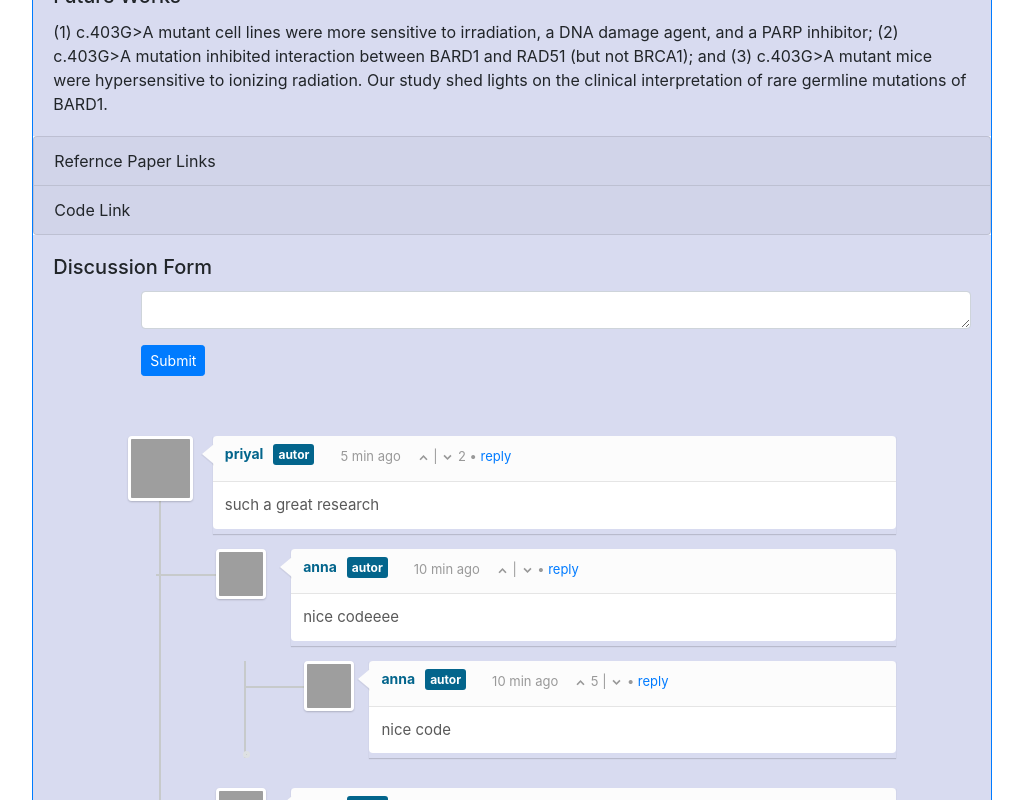
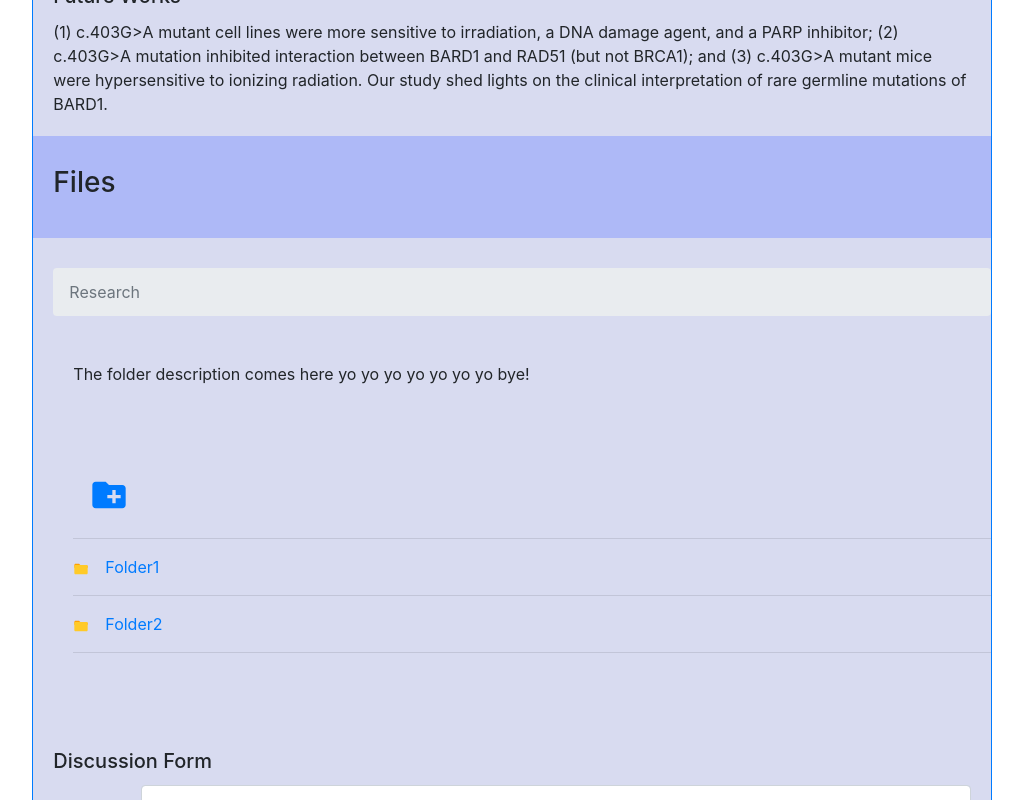
Before and after one commit to 0xmuralik/MajorProject, a React (Create React App) app in the folder Client/: page /view in a window 1280 px wide. Shown: the part 1060-1860 px from the top of the page, without its empty margins (196-1219 px from the left). Built offline with nearby package versions, Linux system fonts and the light colour scheme; grey boxes are pictures that could not be loaded.

Commit message:
implemented-folders-in-view-page-frontend

```diff
--- /dev/null
+++ b/Client/src/components/dashboard/Utils/CodeFolders.js
@@ -0,0 +1,44 @@
+export const codeFolderStructure=[
+    {
+        title:'Research',
+        show:true,
+        subFolders:[
+            {
+                title:'Folder1',
+                show:false,
+                subFolders:[
+                    {
+                        title:'SubFolder11',
+                        show:false
+                    },
+                    {
+                        title:'SubFolder12',
+                        show:false
+                    },
+                    {
+                        title:'SubFolder13',
+                        show:false
+                    }
+                ]
+            },
+            {
+                title:'Folder2',
+                show:false,
+                subFolders:[
+                    {
+                        title:'SubFolder21',
+                        show:false
+                    },
+                    {
+                        title:'SubFolder22',
+                        show:false
+                    },
+                    {
+                        title:'SubFolder23',
+                        show:false
+                    }
+                ]
+            },
+        ]
+    }
+];
--- /dev/null
+++ b/Client/src/components/dashboard/view/CodeFolders.js
@@ -0,0 +1,63 @@
+import React, { Component } from 'react'
+import Breadcrumb from 'react-bootstrap/Breadcrumb'
+import * as FcIcons from 'react-icons/fc';
+import * as MdIcons from 'react-icons/md';
+import CreateFolder from './CreateFolder';
+import { Link } from 'react-router-dom';
+export class CodeFolders extends Component {
+
+    constructor(props) {
+        super(props);
+        this.state={folderStructure:this.props.folderStructure,
+                    breadCrumbList: [{title:'Research',show:true}],
+                    displayFolderCreationForm: false
+        }
+    }
+
+    clickFolderHandler=()=>{
+        const tempList = this.state.breadCrumbList;
+        tempList[tempList.length -1].show=false;
+        tempList.push({title:'Folder1',show:true});
+        this.setState({breadCrumbList:tempList});
+    };
+    createFolderHandler=()=>{
+        console.log("HELLo")
+        this.setState({displayFolderCreationForm:!this.state.displayFolderCreationForm});
+    };
+    render() {
+        return (
+            <>
+            <div style={{padding: '30px 0px 30px 20px', background:'#aeb9f7'}}>
+                <h3>Files</h3>
+            </div>
+            <div style={{padding: '30px 0px 30px 20px', background:'#d8dbf0'}}>
+                <Breadcrumb>
+                    {this.state.breadCrumbList.map((folder)=>(
+                        <Breadcrumb.Item active={folder.show}>{folder.title}</Breadcrumb.Item>
+                    ))}
+                </Breadcrumb>
+                <div style={{padding: '30px 0px 30px 20px', background:'#d8dbf0'}}>
+                    <p>
+                        The folder description comes here yo yo yo yo yo yo yo bye!
+                    </p>
+                </div >
+                <div style={{padding: '30px 0px 30px 20px', background:'#d8dbf0'}}>
+                        <ul>
+                            <li><Link onClick={this.createFolderHandler}><span style={{fontSize:'40px'}}><MdIcons.MdCreateNewFolder /></span></Link></li>
+                                {this.state.displayFolderCreationForm?<CreateFolder/>:''}
+                            <hr/>
+                            {this.state.folderStructure[0].subFolders.map((folder)=>(
+                                <>
+                                <li><FcIcons.FcFolder /><Link onClick={this.clickFolderHandler}><span>{folder.title}</span></Link></li>
+                                <hr/>
+                                </>
+                            ))}
+                        </ul>
+                </div>
+            </div>
+            </>
+        )
+    }
+}
+
+export default CodeFolders
--- /dev/null
+++ b/Client/src/components/dashboard/view/CreateFolder.js
@@ -0,0 +1,24 @@
+import React from 'react'
+import Form from 'react-bootstrap/Form';
+import Button from 'react-bootstrap/Button';
+function CreateFolder() {
+    return (
+        <div class= 'col-lg-4 'style={{padding:'25px 0px 0px 15px'}}>
+            <Form>
+                <Form.Group controlId="formBasicName">
+                    <Form.Label>Folder Name</Form.Label>
+                    <Form.Control type="text" placeholder="Folder Name" />
+                </Form.Group>
+                <Form.Group controlId="formBasicDescription">
+                    <Form.Label>Description</Form.Label>
+                    <Form.Control as='textArea' type="text" placeholder="Enter folder description here..." />
+                </Form.Group>
+                <Button variant="primary" type="submit">
+                    Submit
+                </Button>
+            </Form>
+        </div>
+    )
+}
+
+export default CreateFolder
```
Also changed, not shown: Client/src/components/dashboard/view/View.js, 2 other files (tests, documents, lock files or other folders).
